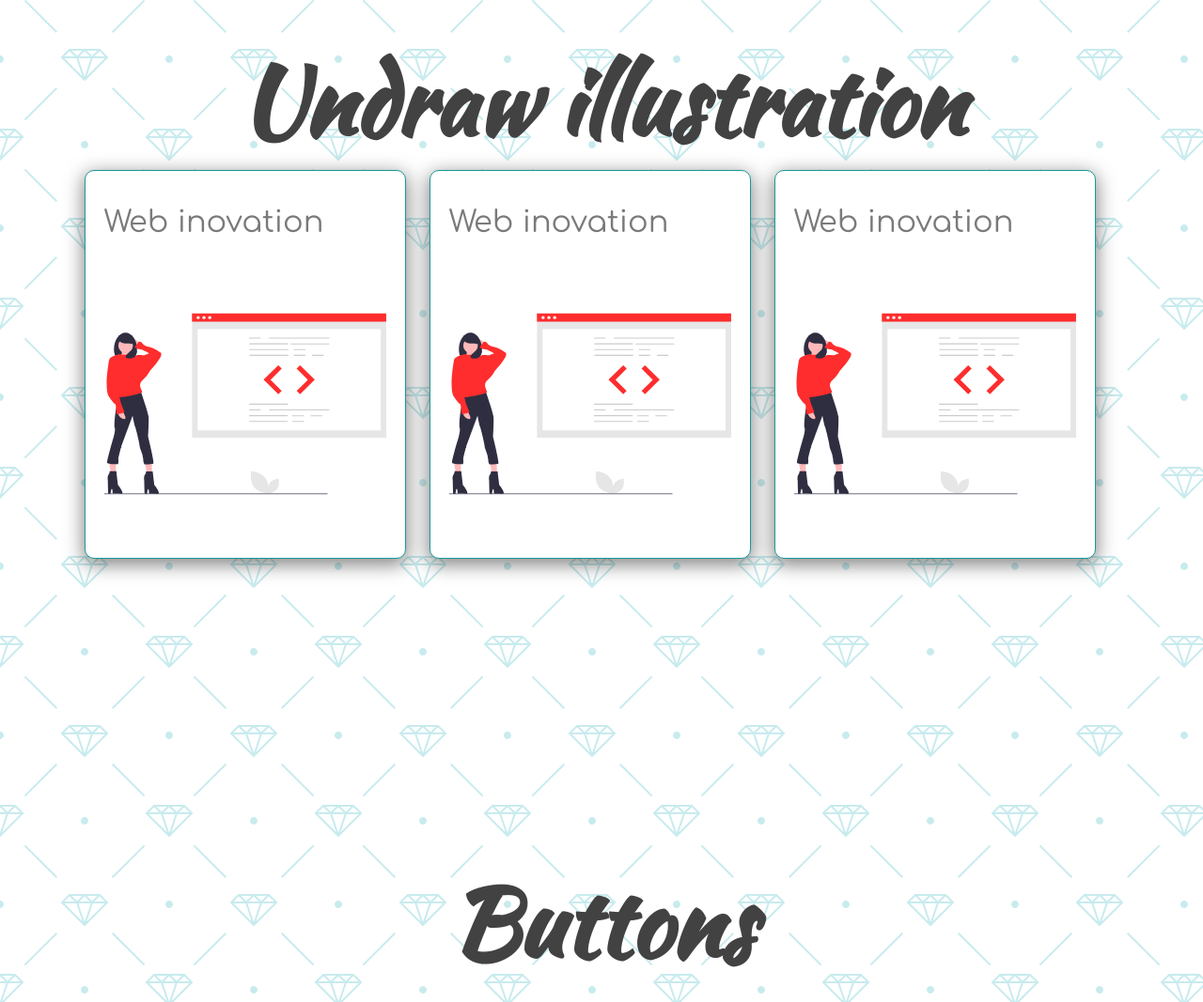
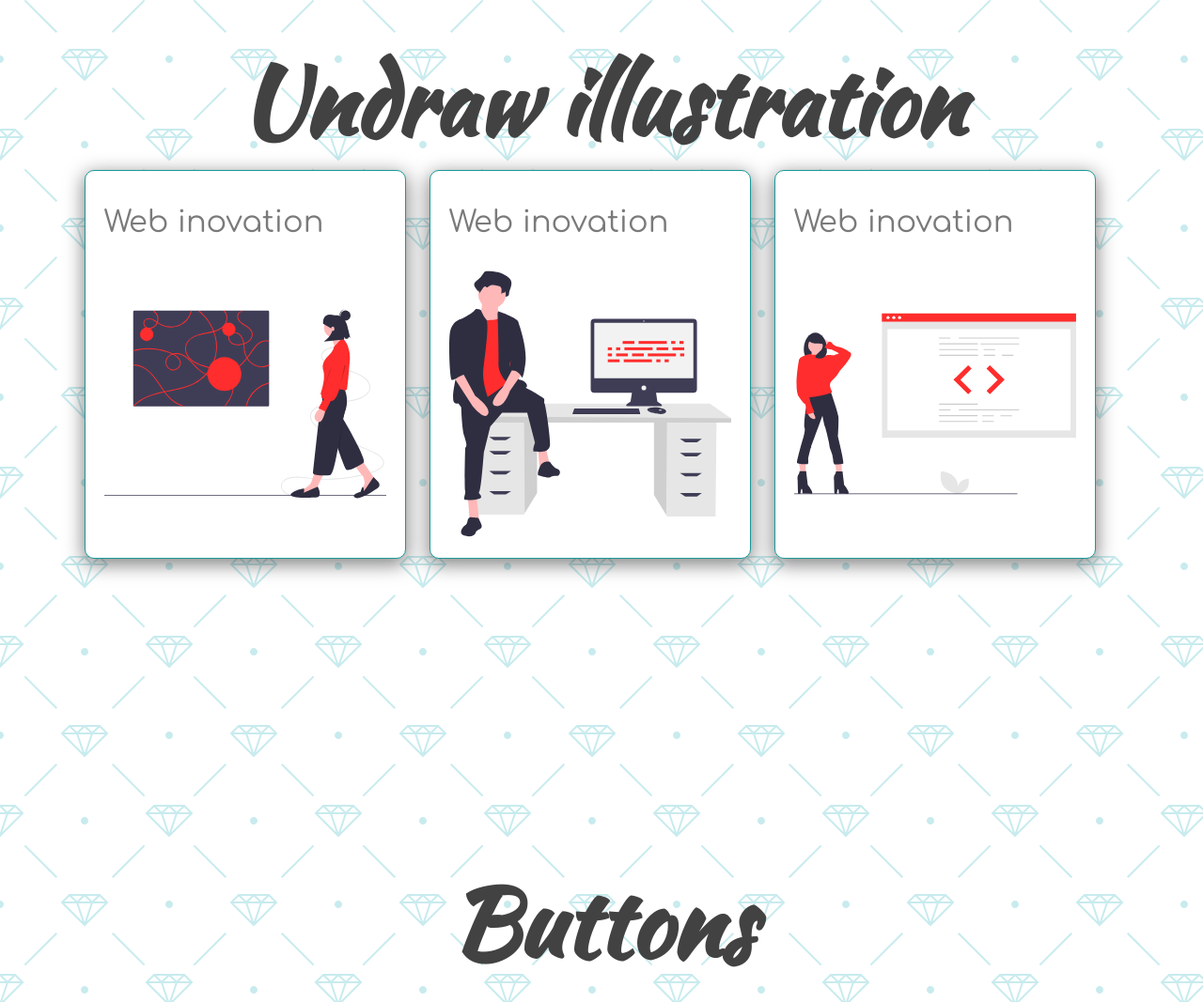
Before and after one commit to NkABO074/Light-Dark-Mod-themplate, a plain HTML site: page index.html in a window 1280 px wide. Shown: the part 926-1993 px from the top of the page at 94% size. Drawn offline with nearby package versions, Linux system fonts and the light colour scheme.

Commit message:
minor changes

```diff
--- a/index.html
+++ b/index.html
@@ -51,7 +51,7 @@
         <div class="image_container">
           <h2>Web inovation</h2>
           <img
-            src="./img/undraw_proud_coder_light.svg"
+            src="./img/undraw_conceptual_idea_light.svg"
             id="image_1"
             alt="proud_coder"
           />
@@ -59,7 +59,7 @@
         <div class="image_container">
           <h2>Web inovation</h2>
           <img
-            src="./img/undraw_proud_coder_light.svg"
+            src="./img/undraw_feeling_proud_light.svg"
             id="image_2"
             alt="proud_coder"
           />
```
